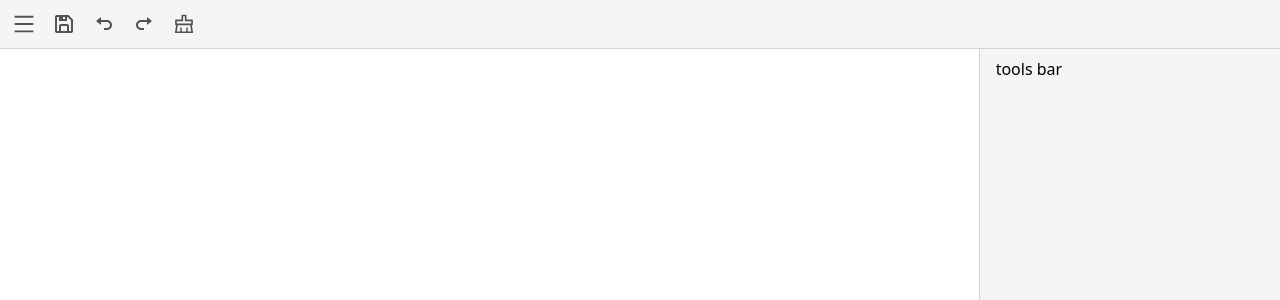
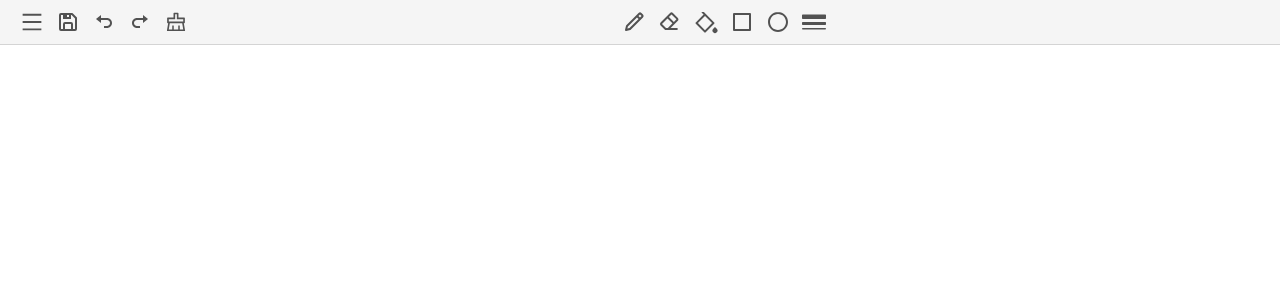
Before and after one commit to iEranDEV/drawing-app, a React (Create React App) app: page / in a window 1280 px wide. Shown: the top 300 px of the page. Built offline with nearby package versions, Linux system fonts and the light colour scheme.

Commit message:
changed accessibility bar

```diff
--- a/src/App.tsx
+++ b/src/App.tsx
@@ -1,7 +1,6 @@
 import { useState } from "react";
 import AccessibilityBar from "./components/AccessibilityBar";
 import DrawingBoard from "./components/DrawingBoard";
-import ToolsBar from "./components/ToolsBar";
 
 function App() {
 	const [ctx, setCtx] = useState<CanvasRenderingContext2D | undefined | null>(null);
@@ -11,15 +10,9 @@ function App() {
 			{/* Menu, save, changes history */}
 			<AccessibilityBar ctx={ctx}></AccessibilityBar>
 
-			{/* Wrapper */}
-			<div className="flex w-full h-full">
-				{/* Canvas */}
-				<div className="w-full h-full overflow-auto relative">
-					<DrawingBoard ctx={ctx} setCtx={setCtx}></DrawingBoard>
-				</div>
-
-				{/* Drawing tools */}
-				<ToolsBar></ToolsBar>
+			{/* Canvas */}
+			<div className="w-full h-full overflow-auto relative">
+				<DrawingBoard ctx={ctx} setCtx={setCtx}></DrawingBoard>
 			</div>
 		</div>
 	);
--- a/src/components/AccessibilityBar.tsx
+++ b/src/components/AccessibilityBar.tsx
@@ -1,16 +1,20 @@
 import { AiOutlineClear, AiOutlineMenu } from 'react-icons/ai'
-import { BiUndo, BiRedo, BiSave } from 'react-icons/bi'
+import { BiUndo, BiRedo, BiSave, BiPencil, BiSquare, BiCircle, BiEraser } from 'react-icons/bi'
+import { RiPaintLine } from 'react-icons/ri'
+import { BsBorderWidth } from 'react-icons/bs'
 
 type AccessibilityBarProps = {
     ctx: CanvasRenderingContext2D | undefined | null
 }
 
 function AccessibilityBar({ ctx }: AccessibilityBarProps) {
+
+
     return (
-        <div className="w-full bg-neutral-100 border-b border-neutral-300 p-3 flex justify-between text-neutral-600">
+        <div className="w-full h-12 bg-neutral-100 border-b border-neutral-300 px-5 flex justify-between items-center text-neutral-600 overflow-hidden">
 
             {/* Save, undo, redo */}
-            <div className='flex gap-4'>
+            <div className='flex h-full gap-3 justify-center items-center'>
                 {/* Menu */}
                 <AiOutlineMenu className='icon-accessibility'></AiOutlineMenu>
 
@@ -24,7 +28,30 @@ function AccessibilityBar({ ctx }: AccessibilityBarProps) {
                 <BiRedo className='icon-accessibility'></BiRedo>
 
                 {/* Clear canvas */}
-                <AiOutlineClear className='icon-accessibility' onClick={() => ctx?.clearRect(0, 0, ctx.canvas.width, ctx.canvas.height)}></AiOutlineClear>
+                <AiOutlineClear  onClick={() => ctx?.clearRect(0, 0, ctx.canvas.width, ctx.canvas.height)} className='icon-accessibility'></AiOutlineClear>
+            </div>
+
+            {/* Tools */}
+            <div className='flex h-full gap-3 justify-center items-center'>
+
+                {/* Pen */}
+                <BiPencil className='icon-accessibility'></BiPencil>
+
+                {/* Eraser */}
+                <BiEraser className='icon-accessibility'></BiEraser>
+
+                {/* Fill */}
+                <RiPaintLine className='icon-accessibility'></RiPaintLine>
+
+                {/* Square */}
+                <BiSquare className='icon-accessibility'></BiSquare>
+
+                {/* Circle */}
+                <BiCircle className='icon-accessibility'></BiCircle>
+
+                {/* Line width */}
+                <BsBorderWidth className='icon-accessibility'></BsBorderWidth>
+
             </div>
 
             {/* Scroll values */}
--- a/src/components/ToolsBar.tsx
+++ /dev/null
@@ -1,9 +0,0 @@
-function ToolsBar() {
-    return (
-        <div className="w-96 h-full bg-neutral-100 border-l border-neutral-300 py-2 px-4">
-            tools bar
-        </div>
-    )
-}
-
-export default ToolsBar;
--- a/src/index.css
+++ b/src/index.css
@@ -15,5 +15,5 @@
 }
 
 .icon-accessibility {
-	@apply h-6 w-6 cursor-pointer hover:text-blue-500;
+	@apply h-6 w-6 cursor-pointer hover:text-neutral-800;
 }
```
